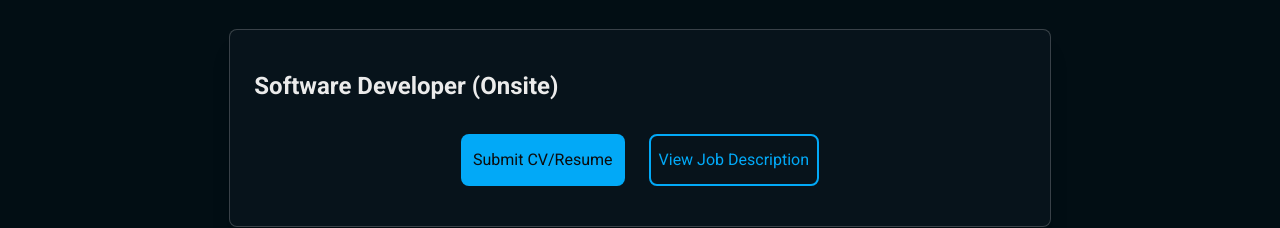
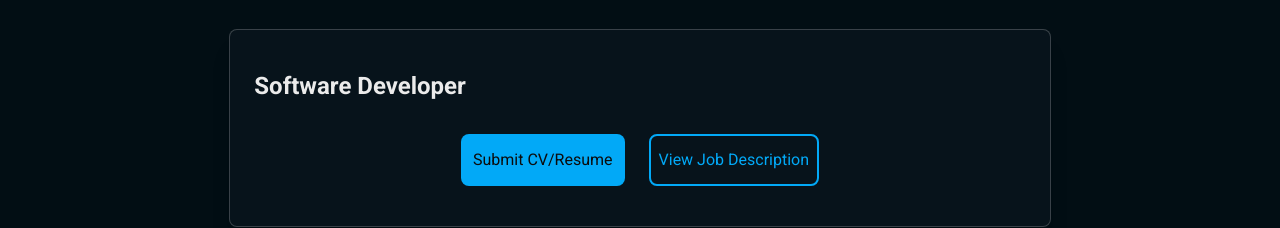
Before and after one commit to saadsrabon/dashurcorporate, a React (Vite) app: page /career in a window 1280 px wide. Shown: the part 627-855 px from the top of the page. Built offline with nearby package versions, Linux system fonts and the light colour scheme; what react-chatbot-kit would draw is missing.

Commit message:
2024-02-02 04:25:49 - removed onsite

```diff
--- a/src/components/SingleJob.jsx
+++ b/src/components/SingleJob.jsx
@@ -22,7 +22,7 @@ const SingleJob = ({job, handleOpen, handleClose, isActive, index }) => {
     <CardWrapper>
       <div className='relative'>
     <div className="mb-8 ">
-      <h2 className="font-sans text-2xl font-bold mb-4 text-light-text dark:text-dark-text ">{job?.jobtitle} ({job?.jobType})</h2>
+      <h2 className="font-sans text-2xl font-bold mb-4 text-light-text dark:text-dark-text ">{job?.jobtitle} </h2>
       {isActive  ?<JobDescription job={job}/>:""}
     </div>
     <div className="flex flex-col md:flex-row justify-center md:space-x-6 mt-4">
```
